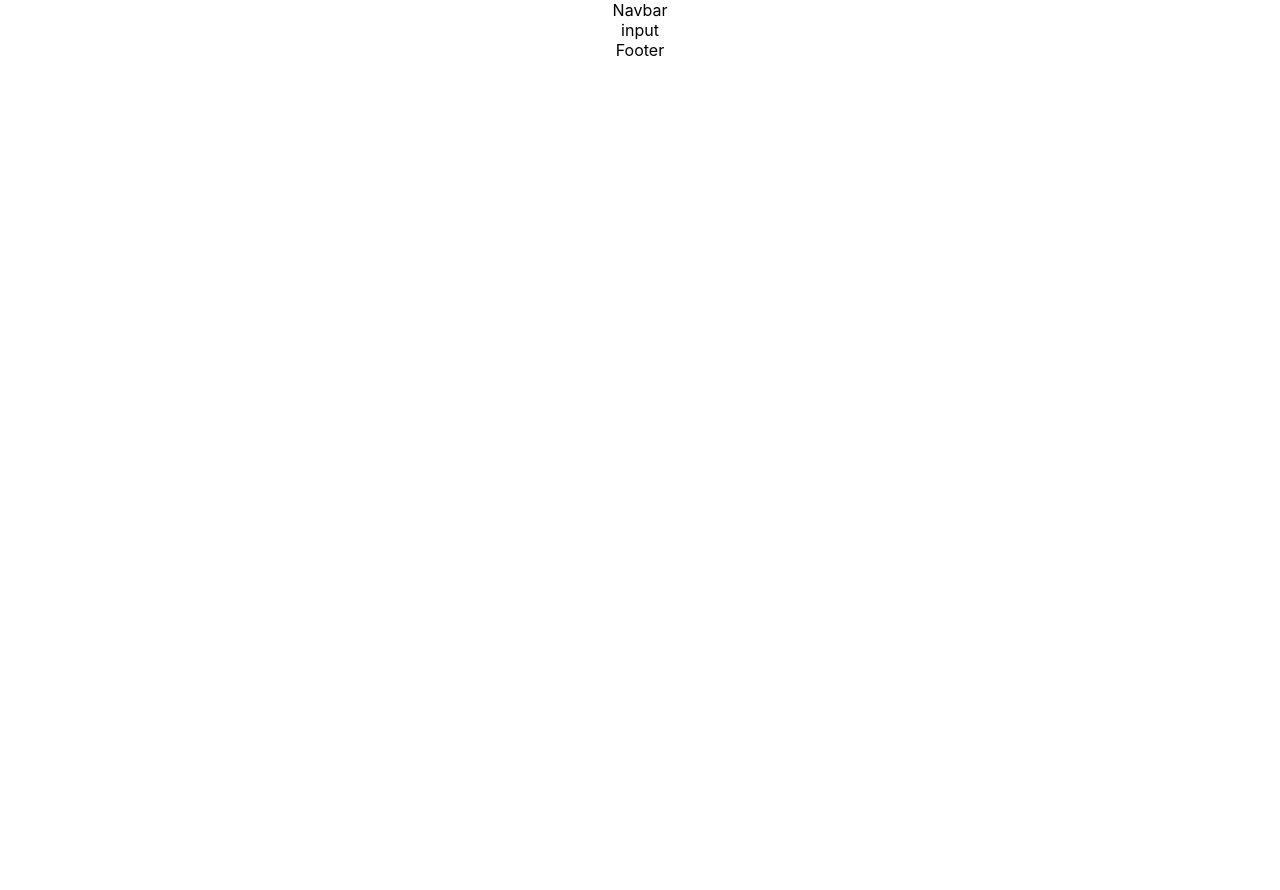
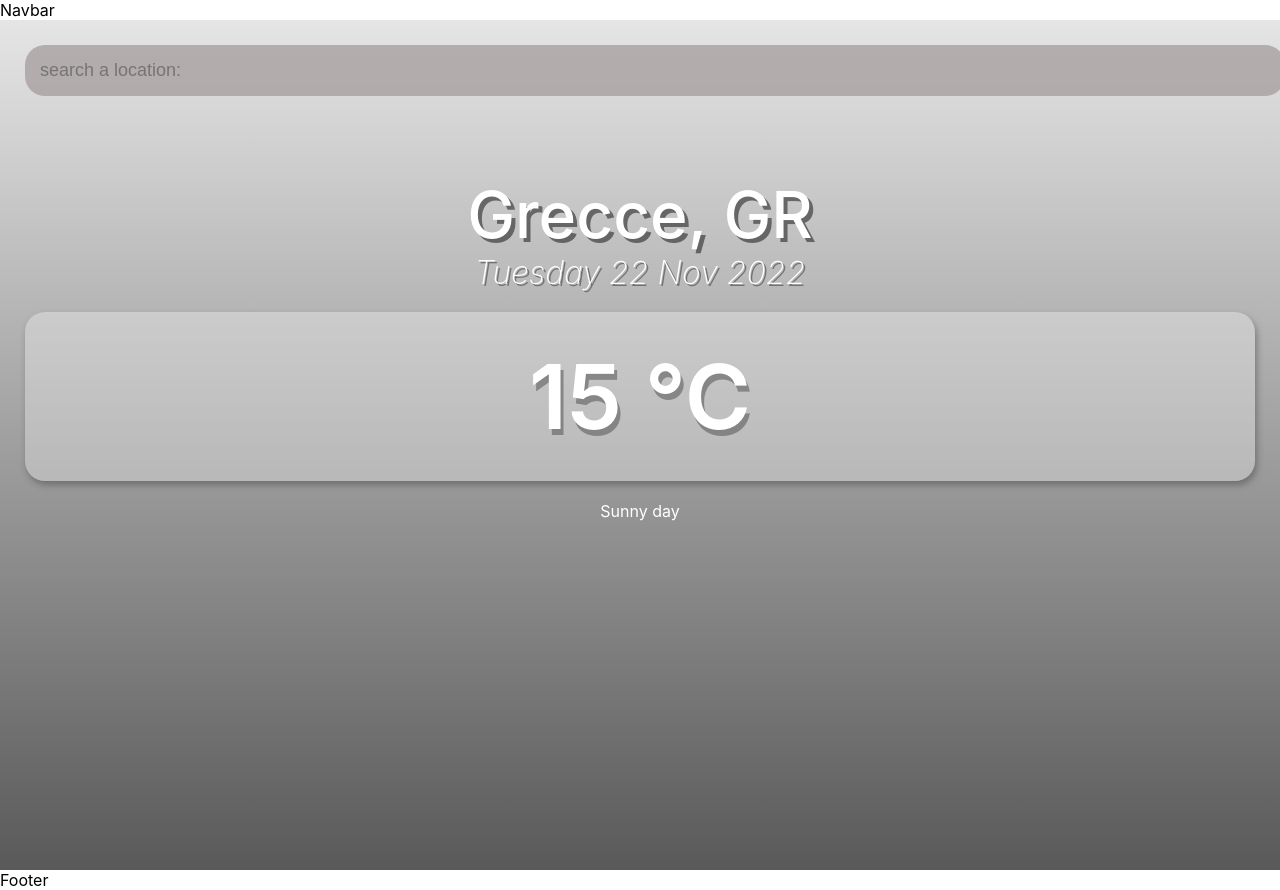
Before and after one commit to VasoThom/Project, a React (Create React App) app in the folder myproject/: page / in a window 1280 px wide. Before the commit the page ends 800 px from the top, so only its background shows below. Built offline with nearby package versions, Linux system fonts and the light colour scheme.

Commit message:
html-css

```diff
--- a/myproject/src/App.css
+++ b/myproject/src/App.css
@@ -1,38 +1,62 @@
-.App {
+main {
+  min-height: 100vh;
+  background-image: linear-gradient(
+    to bottom,
+    rgba(0, 0, 0, 0.1),
+    rgba(0, 0, 0, 0.65)
+  );
+  padding: 25px;
+}
+
+.search-box {
+  width: 100%;
+  margin: 0 0 80px;
+}
+
+.search-box .search-bar {
+  display: block;
+  width: 100%;
+  padding: 15px;
+  appearance: none;
+  border: none;
+  outline: none;
+  border-radius: 20px;
+  background-color: rgba(169, 161, 161, 0.8);
+  font-size: 18px;
+  color: black;
+}
+.location-box .location {
+  color: white;
+  font-size: 4rem;
+  font-weight: 500;
+  text-align: center;
+  text-shadow: 4px 4px rgba(8, 7, 7, 0.5);
+}
+
+.location-box .date {
+  color: white;
+  font-size: 2rem;
+  text-align: center;
+
+  font-weight: 200;
+  text-shadow: 2px 2px rgba(8, 7, 7, 0.4);
+  font-style: italic;
+}
+.weather-box {
   text-align: center;
 }
 
-.App-logo {
-  height: 40vmin;
-  pointer-events: none;
+.weather-box .temperature {
+  font-weight: 600;
+  color: white;
+  font-size: 90px;
+  padding: 30px 30px;
+  margin: 20px auto;
+  text-shadow: 3px 6px rgba(76, 72, 72, 0.5);
+  background-color: rgb(255, 255, 255, 0.3);
+  border-radius: 20px;
+  box-shadow: 2px 4px 6px rgba(76, 72, 72, 0.5);
 }
-
-@media (prefers-reduced-motion: no-preference) {
-  .App-logo {
-    animation: App-logo-spin infinite 20s linear;
-  }
-}
-
-.App-header {
-  background-color: #282c34;
-  min-height: 100vh;
-  display: flex;
-  flex-direction: column;
-  align-items: center;
-  justify-content: center;
-  font-size: calc(10px + 2vmin);
+.weather-box .weather {
   color: white;
 }
-
-.App-link {
-  color: #61dafb;
-}
-
-@keyframes App-logo-spin {
-  from {
-    transform: rotate(0deg);
-  }
-  to {
-    transform: rotate(360deg);
-  }
-}
--- a/myproject/src/components/Input.js
+++ b/myproject/src/components/Input.js
@@ -1,7 +1,57 @@
-import React from 'react'
+import React from "react";
 
 export default function Input() {
+  const data = (d) => {
+    let days = [
+      "Sunday",
+      "Monday",
+      "Tuesday",
+      "Wednesday",
+      "Thursday",
+      "Friday",
+      "Saturday",
+    ];
+    let months = [
+      "Jan",
+      "Feb",
+      "Mar",
+      "Apr",
+      "May",
+      "Jun",
+      "Jul",
+      "Aug",
+      "Sep",
+      "Oct",
+      "Nov",
+      "Dec",
+    ];
+
+    let day = days[d.getDay()];
+    let date = d.getDate();
+    let month = months[d.getMonth()];
+    let year = d.getFullYear();
+
+    return `${day} ${date} ${month} ${year}`;
+  };
   return (
-    <div>input</div>
-  )
+    <div>
+      <main>
+        <div className="search-box">
+          <input
+            type="text"
+            className="search-bar"
+            placeholder="search a location:"
+          />
+        </div>
+        <div className="location-box">
+          <div className="location">Grecce, GR</div>
+          <div className="date">{data(new Date())}</div>
+        </div>
+        <div className="weather-box">
+          <div className="temperature"> 15 °C </div>
+          <div className="weather"> Sunny day </div>
+        </div>
+      </main>
+    </div>
+  );
 }
--- a/myproject/src/index.js
+++ b/myproject/src/index.js
@@ -1,17 +1,11 @@
-import React from 'react';
-import ReactDOM from 'react-dom/client';
-import './index.css';
-import App from './App';
-import reportWebVitals from './reportWebVitals';
+import React from "react";
+import ReactDOM from "react-dom/client";
+import "./index.css";
+import App from "./App";
 
-const root = ReactDOM.createRoot(document.getElementById('root'));
+const root = ReactDOM.createRoot(document.getElementById("root"));
 root.render(
   <React.StrictMode>
     <App />
   </React.StrictMode>
 );
-
-// If you want to start measuring performance in your app, pass a function
-// to log results (for example: reportWebVitals(console.log))
-// or send to an analytics endpoint. Learn more: https://bit.ly/CRA-vitals
-reportWebVitals();
--- a/myproject/src/reportWebVitals.js
+++ /dev/null
@@ -1,13 +0,0 @@
-const reportWebVitals = onPerfEntry => {
-  if (onPerfEntry && onPerfEntry instanceof Function) {
-    import('web-vitals').then(({ getCLS, getFID, getFCP, getLCP, getTTFB }) => {
-      getCLS(onPerfEntry);
-      getFID(onPerfEntry);
-      getFCP(onPerfEntry);
-      getLCP(onPerfEntry);
-      getTTFB(onPerfEntry);
-    });
-  }
-};
-
-export default reportWebVitals;
```
Also changed, not shown: myproject/src/setupTests.js (deleted, +0 -5 lines), 1 other file (tests, documents, lock files or other folders).
